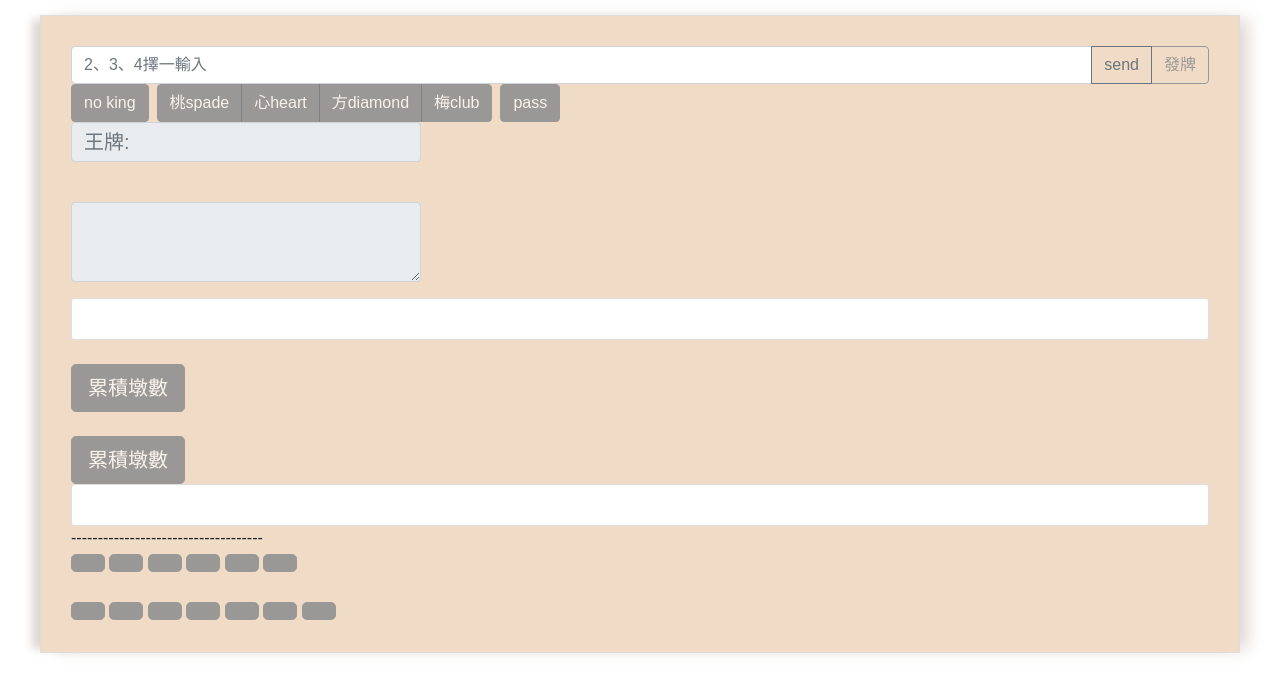
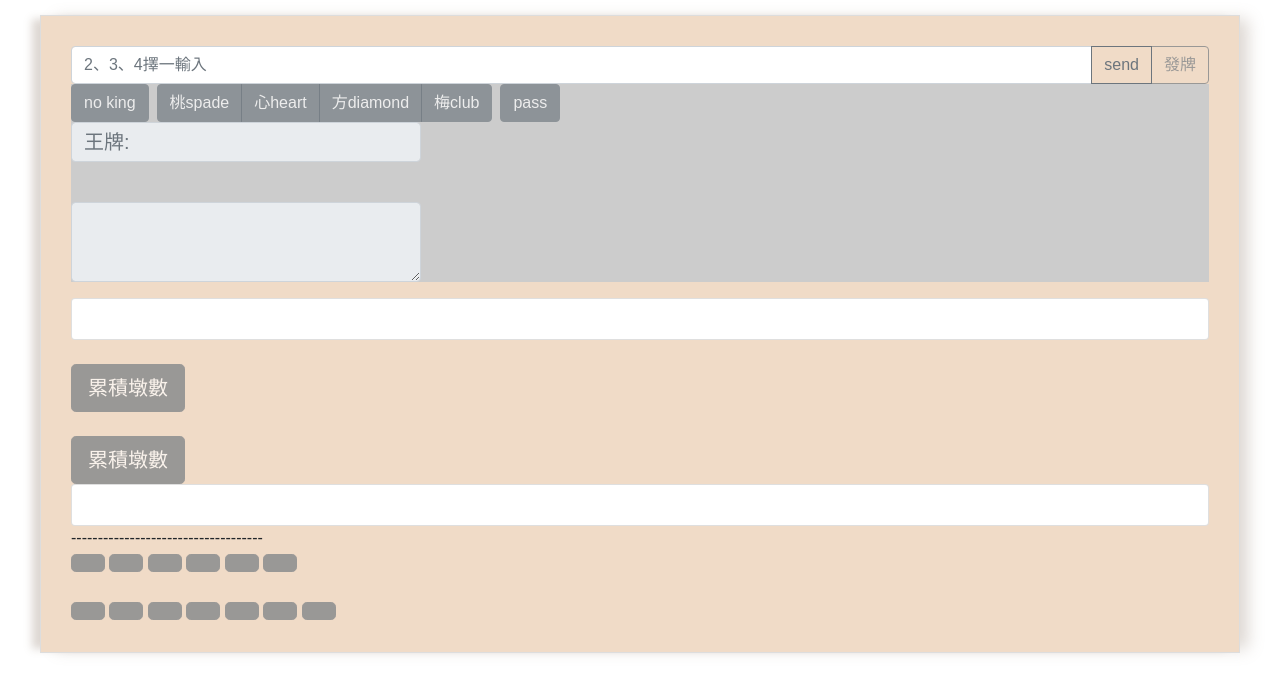
Before and after one commit to wsx852/brige, a website: page index.html in a window 1280 px wide. Drawn offline with nearby package versions, Linux system fonts and the light colour scheme.

Commit message:
Update index.html

```diff
--- a/index.html
+++ b/index.html
@@ -18,7 +18,9 @@
 		border: 1px solid #ddd;
 		margin-top: 15px;
 		}
-
+	.kingcard-area {
+		background: #ccc;
+	}
 	</style>
     </head>
     <body>
```
